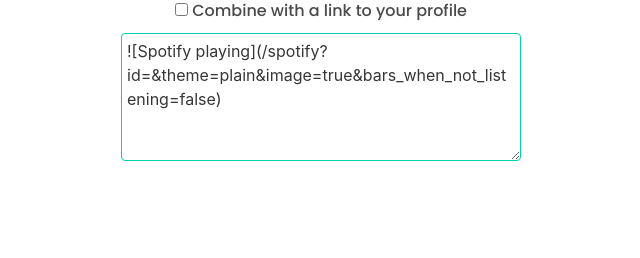
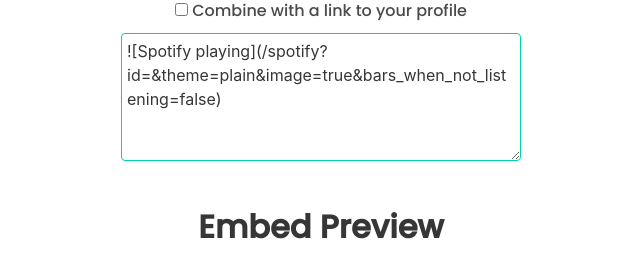
Before and after one commit to janaSunrise/spotify-playing-readme, a Flask app: template app/templates/cb.html.j2 in a window 1280 px wide. Shown: the part 299-557 px from the top of the page, without its empty margins (319-959 px from the left). Before the commit the page ends 460 px from the top, so only its background shows below. Run offline with Flask 2, Linux system fonts and the light colour scheme; the template is opened without the code that fills it, so the values that code supplies are empty; parts of the project's set-up code (start-up, migrations or seed data) failed here and were passed over; some libraries are stand-ins or nearby versions.

Commit message:
Added previews when customizing.

```diff
--- a/app/templates/cb.html.j2
+++ b/app/templates/cb.html.j2
@@ -99,6 +99,22 @@
           </div>
         </div>
 
+        <br />
+
+        <h2 class="title has-text-centered">
+            Embed Preview
+        </h2>
+
+        <br />
+
+        <div class="columns is-mobile is-centered">
+          <div class="column is-narrow">
+            <p class="bd-notification is-primary">
+                <img id="preview-img" />
+            </p>
+          </div>
+        </div>
+
     </div>
 
     <script src="https://code.jquery.com/jquery-2.1.1.min.js"></script>
@@ -106,6 +122,7 @@
     <script>
         let user_id = "{{ id }}";
         let code = $("#readme");
+        let preview_section = $("#preview");
         let link_to_profile = false;
 
         let parameters = {
@@ -119,6 +136,7 @@
             let base_url = "{{ base_url }}/spotify?";
             let url = base_url + $.param(parameters, true);
 
+            $("#preview-img").attr("src", url)
             code.text(
                 link_to_profile ? `[![Spotify playing](${url})](https://open.spotify.com/user/${user_id})` : `![Spotify playing](${url})`
             );
```
Also changed, not shown: README.md.
